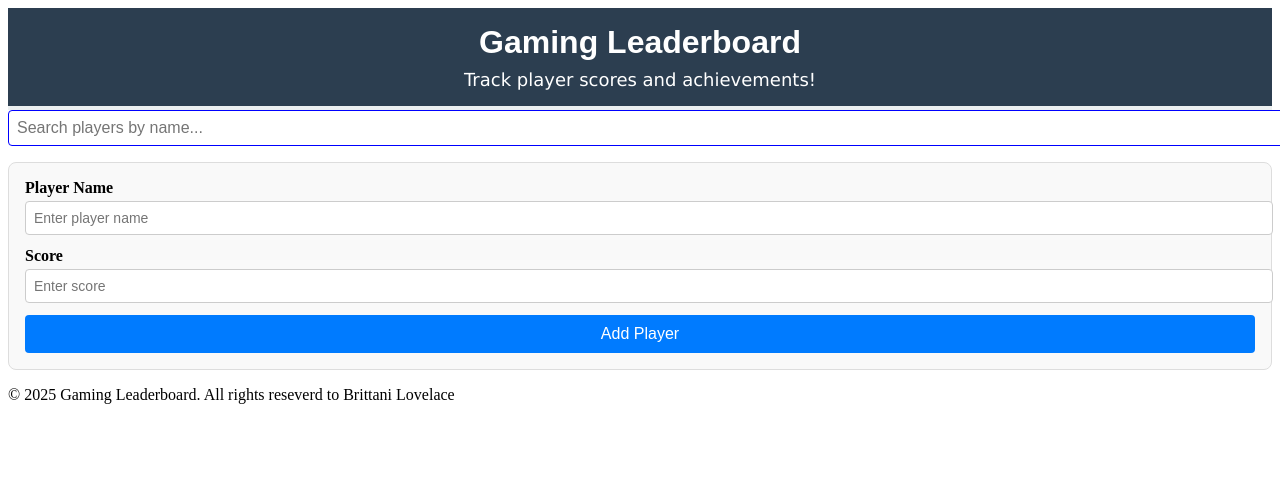
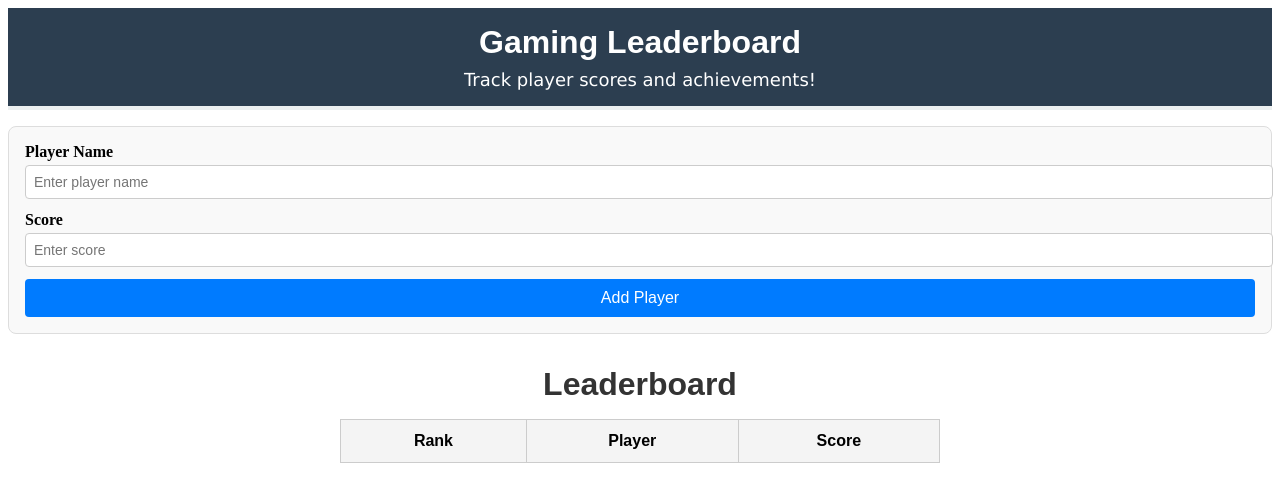
Before and after one commit to blovelace84/Gaming-Leaderboard-Repo, a React (Vite) app in the folder gaming-leaderboard/: page / in a window 1280 px wide. Shown: the top 502 px of the page. Built offline with nearby package versions, Linux system fonts and the light colour scheme.

Commit message:
update new changes

```diff
--- a/gaming-leaderboard/src/App.jsx
+++ b/gaming-leaderboard/src/App.jsx
@@ -8,18 +8,15 @@ import Search from "./Search";
 const App = () => {
     const [players, setPlayers] = useState([]);
 
-    const addPlayer = (player) => {
-        setPlayers((prev) => [...prev, player]);
+    const addPlayer = (newPlayer) => {
+        setPlayers((prev) => [...prev, newPlayer]);
     };
 
     return(
         <div>
             <Header />
-            <main>
-                <Search />
-                <PlayerInputForm addPlayer={addPlayer}/>
-            </main>
-            <Footer />
+            <PlayerInputForm addPlayer={addPlayer}/>
+            <Leaderboard players={players} />
         </div>
     );
 }
--- a/gaming-leaderboard/src/Leaderboard.jsx
+++ b/gaming-leaderboard/src/Leaderboard.jsx
@@ -1,4 +1,3 @@
-import React from "react";
 import './Leaderboard.css';
 
 const Leaderboard = ({ players }) => {
--- a/gaming-leaderboard/src/PlayerInputForm.jsx
+++ b/gaming-leaderboard/src/PlayerInputForm.jsx
@@ -7,8 +7,10 @@ export default function PlayerInputForm({ addPlayer }) {
 
   const handleSubmit = (e) => {
     e.preventDefault();
+
+    //only add the player if both fields are filled
     if (name && score) {
-      addPlayer({ name, score: Number(score) });
+      addPlayer({ id: Date.now(), name, score: Number(score) });
       setName("");
       setScore("");
     }
```
